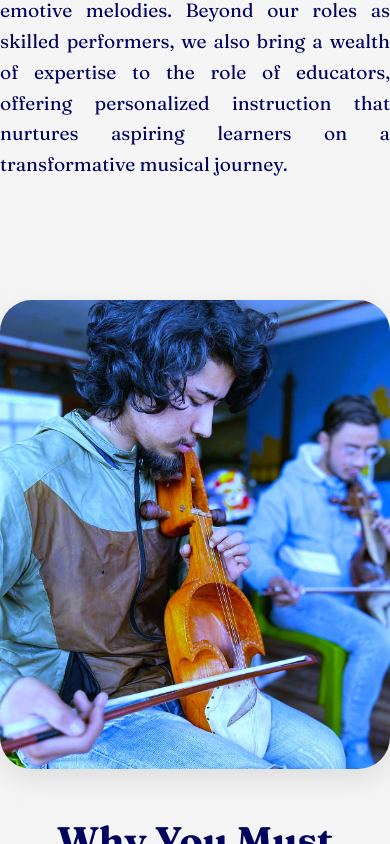
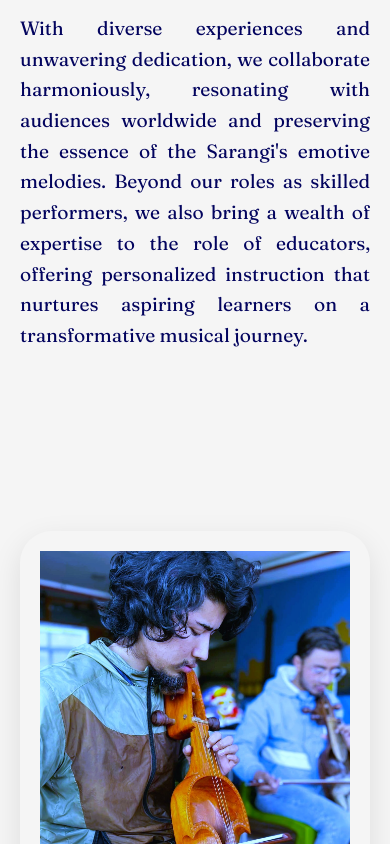
Before and after one commit to santoshgayak/ManishEdu, an Angular app in the folder frontend/: page / in a window 390 px wide. Shown: the part 2300-3144 px from the top of the page. Built offline with nearby package versions, Linux system fonts and the light colour scheme; no server answers; a web font is replaced by a local one.

Commit message:
cors blockage fixed

```diff
--- a/frontend/src/app/components/about/about.css
+++ b/frontend/src/app/components/about/about.css
@@ -6,7 +6,7 @@
     flex-direction: column;
     align-items: center;
     justify-content: center;
-    padding: 100px 0;
+    padding: 100px 20px !important;
     width: 100%;
     box-sizing: border-box;
     background-color: whitesmoke;
--- a/frontend/src/app/components/faq/faq.css
+++ b/frontend/src/app/components/faq/faq.css
@@ -6,7 +6,7 @@
     align-items: start;
     justify-content: center;
     gap: 3rem;
-    padding: 1rem 0;
+    padding: 1rem 20px;
 
 }
 .section-content{
--- a/frontend/src/app/components/services/services.css
+++ b/frontend/src/app/components/services/services.css
@@ -4,7 +4,7 @@
     align-items: center;
     justify-content: center;
     gap: 1rem;
-    padding: 1rem 0;
+    padding: 1rem 20px;
     width: 100%;
     box-sizing: border-box;
     background-color: white;
--- a/frontend/src/app/components/team/team.css
+++ b/frontend/src/app/components/team/team.css
@@ -10,7 +10,7 @@
     align-items: start;
     justify-content: center;
     gap: 1rem;
-    padding: 1rem 0;
+    padding: 1rem 20px;
     width: 100%;
     margin: 0;
     background-color: white;
--- a/frontend/src/app/components/why-us/why-us.css
+++ b/frontend/src/app/components/why-us/why-us.css
@@ -18,13 +18,15 @@
 .whyUsImageContainer {
     flex: 1 1 40%;
     max-width: 480px;
-    background-color: #e0e0e0;
+   background: transparent !important;
+
     position: sticky;
     top: 120px;
     border-radius: 2rem;
     overflow: hidden;
     box-shadow: rgba(0, 0, 0, 0.1) 0px 10px 30px;
     box-sizing: border-box;
+    padding: 0px;
 }
 
 .whyUsImageContainer img {
@@ -163,7 +165,7 @@
     .whyUs-section {
         flex-direction: column;
         gap: 3rem;
-        padding: 60px 0;
+        padding: 60px 20px !important;
     }
 
     .whyUsImageContainer {
@@ -171,6 +173,9 @@
         top: 0;
         width: 100%;
         max-width: 100%;
+    }
+    .whyUsImageContainer img{
+        padding: 20px;
     }
 
     .whyUs-content {
--- a/frontend/src/styles.css
+++ b/frontend/src/styles.css
@@ -55,7 +55,7 @@ h1,h2{
    font-size: clamp(3rem,6vw + 1rem, 7rem);
 }
 section{
-   padding: 50px 0 !important;
+   padding: 0px 0;
 }
 .btn{
     padding:20px 30px;
```
Also changed, not shown: frontend/src/app/components/call-to-action/call-to-action.css (line endings or trailing spaces), 1 other file (tests, documents, lock files or other folders).
